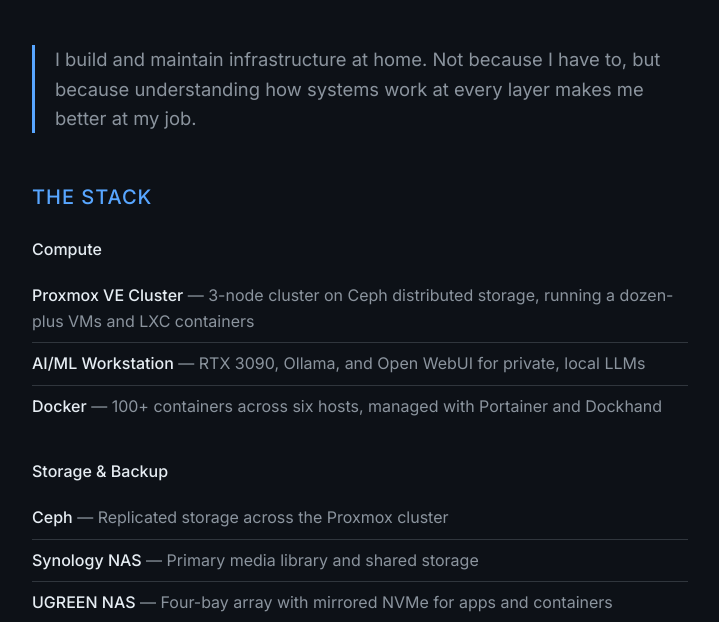
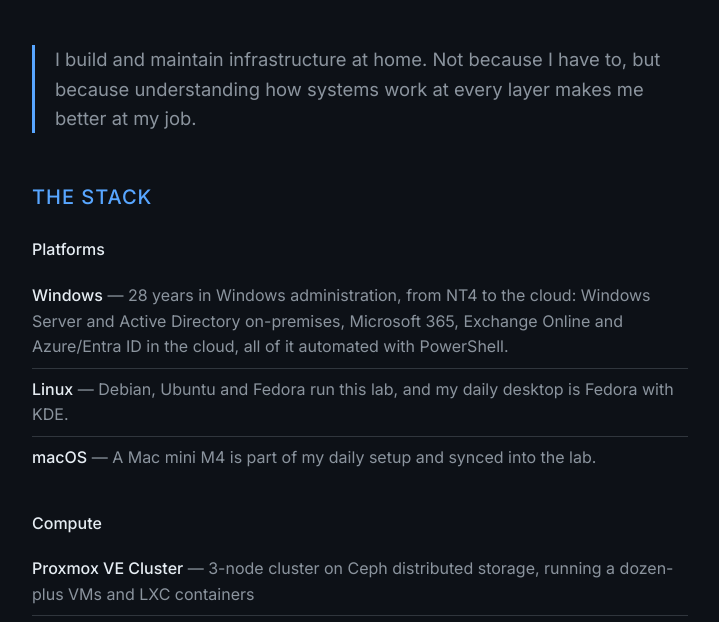
Before and after one commit to ababudman/brentadkins-site, a plain HTML site: page index.html in a window 1280 px wide. Shown: the part 167-789 px from the top of the page, without its empty margins (280-999 px from the left). Drawn offline with Linux system fonts and the light colour scheme.

Commit message:
Add Platforms, custom projects and alert triage
Add a Platforms section for Windows, Linux and macOS, list Repertoire
Sparring and Patchmap, and describe what Jarvis handles in the lab.

Co-Authored-By: Claude Opus 5.5 <noreply@anthropic.com>
Claude-Session: https://claude.ai/code/session_01X5e4KobF572SCEwuEQLNhH

```diff
--- a/index.html
+++ b/index.html
@@ -22,6 +22,15 @@
 
         <section class="stack">
             <h2>The Stack</h2>
+
+            <div class="category">
+                <h3>Platforms</h3>
+                <ul>
+                    <li><strong>Windows</strong> — 28 years in Windows administration, from NT4 to the cloud: Windows Server and Active Directory on-premises, Microsoft 365, Exchange Online and Azure/Entra ID in the cloud, all of it automated with PowerShell.</li>
+                    <li><strong>Linux</strong> — Debian, Ubuntu and Fedora run this lab, and my daily desktop is Fedora with KDE.</li>
+                    <li><strong>macOS</strong> — A Mac mini M4 is part of my daily setup and synced into the lab.</li>
+                </ul>
+            </div>
 
             <div class="category">
                 <h3>Compute</h3>
@@ -79,8 +88,10 @@
             <div class="category">
                 <h3>Custom Projects</h3>
                 <ul>
-                    <li><strong>Jarvis</strong> — I don't retain everything I build, so I built something that does. Jarvis is my AI assistant, running on Claude Code with a 6,000-note Obsidian vault as its memory. It watches the lab, documents every change, and helps fix what breaks. Ask me how some corner of this stack works and the honest answer might be "Jarvis handles that." Deciding what gets built, and catching it when it's wrong, is still my job.</li>
+                    <li><strong>Jarvis</strong> — I don't retain everything I build, so I built something that does. Jarvis is my AI assistant, running on Claude Code with a 6,000-note Obsidian vault as its memory. It watches the lab, and when alerts pile up it writes a triage report naming the likely root cause, so I'm not chasing twenty symptoms. It also documents every change, helps fix what breaks, and runs the small tools around the lab, like a daily morning report, a network report and an email relay. Ask me how some corner of this stack works and the honest answer might be "Jarvis handles that." Deciding what gets built, and catching it when it's wrong, is still my job.</li>
                     <li><strong>Ripper</strong> — A purpose-built web app for my disc collection. MakeMKV, HandBrake, GPU encoding, and TMDb lookup take a DVD or Blu-ray from the drive to my media library.</li>
+                    <li><strong>Repertoire Sparring</strong> — A chess trainer I built to drill my openings. It plays my repertoire back at me against Stockfish, running right in the browser.</li>
+                    <li><strong>Patchmap</strong> — A rack-style map of my patch panels that reads and writes NetBox, so every cable record lives in one place.</li>
                     <li><strong>AI-Assisted Development</strong> — Local LLMs, MCP servers for tool integration, and n8n workflows for building tools that solve real problems.</li>
                 </ul>
             </div>
```
